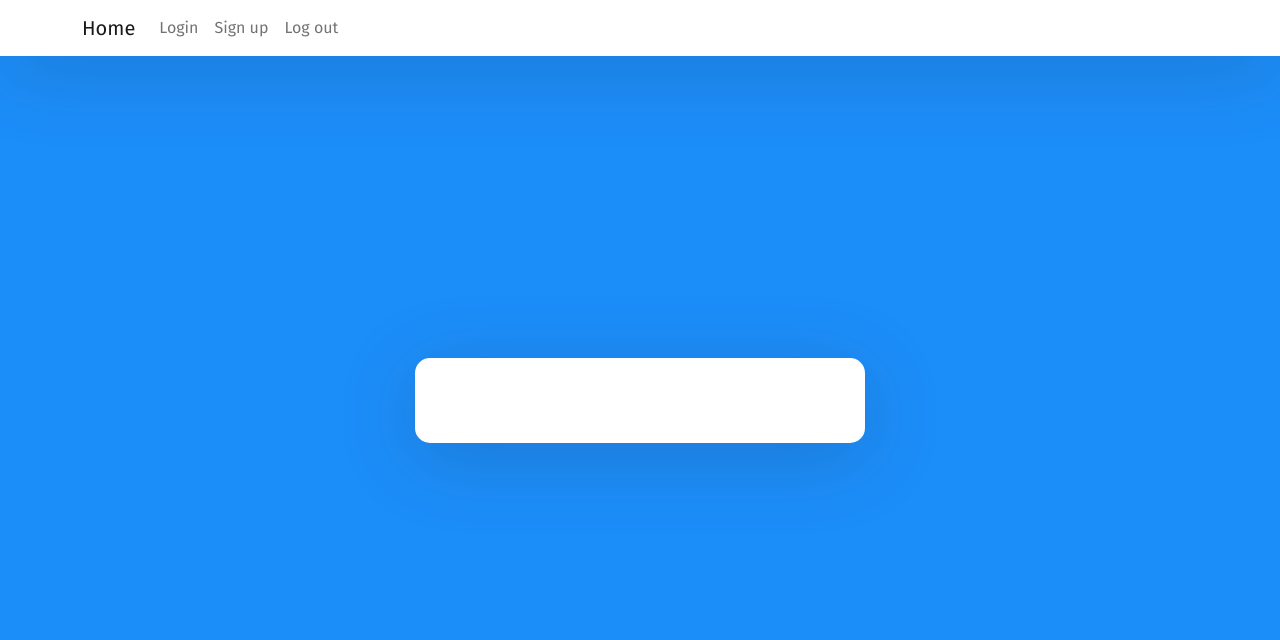
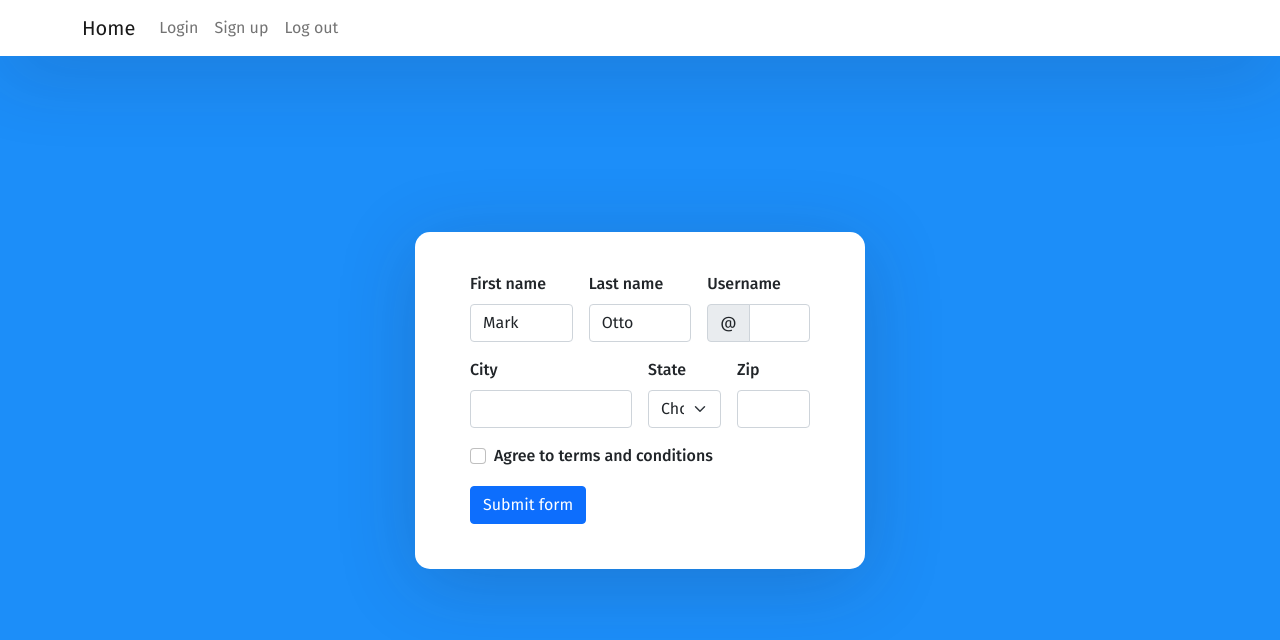
Before and after one commit to B-Tshehla/student-accomodation, a Vue app: page /profile in a window 1280 px wide. Shown: the top 640 px of the page. Built offline with nearby package versions, Linux system fonts and the light colour scheme.

Commit message:
v1.0.0.3

```diff
--- a/src/App.vue
+++ b/src/App.vue
@@ -1,12 +1,14 @@
 <template>
    <div id="app">
      <Nav/>
+
+
 
       <div class="auth-wrapper">
 
         <div class="auth-inner">
 
-          <router-view/>
+         <router-view/>
 
         </div>
 
--- a/src/components/Login.vue
+++ b/src/components/Login.vue
@@ -62,7 +62,7 @@
                     const errorCode = error.code;
                     const errorMessage = error.message;
 
-                    console.log(errorCode+"\t\t"+errorMessage);
+                    alert(errorCode+"\t\t"+errorMessage);
                 });
 
         }
--- a/src/components/Nav.vue
+++ b/src/components/Nav.vue
@@ -2,14 +2,14 @@
 
     <nav class="navbar navbar-expand navbar-light fixed-top">
       <div class="container">
-        <a href="#" class="navbar-brand">Home</a>
+        <a href="/" class="navbar-brand">Home</a>
         <div class="collapse navbar-collapse">
           <ul class="navbar-nav ml-auto">
             <li class="nav-item">
-              <a href="#" class="nav-link">Login </a>
+              <a href="/Login" class="nav-link">Login </a>
             </li>
                 <li class="nav-item">
-                  <a href="#" class="nav-link"> Sign up </a>
+                  <a href="/register" class="nav-link"> Sign up </a>
                 </li>
 
                 <li class="nav-item">
--- /dev/null
+++ b/src/components/Profile.vue
@@ -0,0 +1,72 @@
+<template>
+           <form class="row g-3 needs-validation" novalidate>
+  <div class="col-md-4">
+    <label for="validationCustom01" class="form-label">First name</label>
+    <input type="text" class="form-control" id="validationCustom01" value="Mark" required>
+    <div class="valid-feedback">
+      Looks good!
+    </div>
+  </div>
+  <div class="col-md-4">
+    <label for="validationCustom02" class="form-label">Last name</label>
+    <input type="text" class="form-control" id="validationCustom02" value="Otto" required>
+    <div class="valid-feedback">
+      Looks good!
+    </div>
+  </div>
+  <div class="col-md-4">
+    <label for="validationCustomUsername" class="form-label">Username</label>
+    <div class="input-group has-validation">
+      <span class="input-group-text" id="inputGroupPrepend">@</span>
+      <input type="text" class="form-control" id="validationCustomUsername" aria-describedby="inputGroupPrepend" required>
+      <div class="invalid-feedback">
+        Please choose a username.
+      </div>
+    </div>
+  </div>
+  <div class="col-md-6">
+    <label for="validationCustom03" class="form-label">City</label>
+    <input type="text" class="form-control" id="validationCustom03" required>
+    <div class="invalid-feedback">
+      Please provide a valid city.
+    </div>
+  </div>
+  <div class="col-md-3">
+    <label for="validationCustom04" class="form-label">State</label>
+    <select class="form-select" id="validationCustom04" required>
+      <option selected disabled value="">Choose...</option>
+      <option>...</option>
+    </select>
+    <div class="invalid-feedback">
+      Please select a valid state.
+    </div>
+  </div>
+  <div class="col-md-3">
+    <label for="validationCustom05" class="form-label">Zip</label>
+    <input type="text" class="form-control" id="validationCustom05" required>
+    <div class="invalid-feedback">
+      Please provide a valid zip.
+    </div>
+  </div>
+  <div class="col-12">
+    <div class="form-check">
+      <input class="form-check-input" type="checkbox" value="" id="invalidCheck" required>
+      <label class="form-check-label" for="invalidCheck">
+        Agree to terms and conditions
+      </label>
+      <div class="invalid-feedback">
+        You must agree before submitting.
+      </div>
+    </div>
+  </div>
+  <div class="col-12">
+    <button class="btn btn-primary" type="submit">Submit form</button>
+  </div>
+</form>
+</template>
+
+<script>
+export default {
+    name:'Profile'
+}
+</script>
--- a/src/components/Register.vue
+++ b/src/components/Register.vue
@@ -25,6 +25,8 @@
         <button class="btn btn-primary btn-block">
             Sign Up
         </button>
+
+
 
     </form>
 
--- a/src/router.js
+++ b/src/router.js
@@ -3,6 +3,7 @@
 import Home from './components/Home.vue'
 import Login from './components/Login.vue'
 import Register from './components/Register.vue'
+import Profile from './components/Profile.vue'
 
 Vue.use(Router)
 
@@ -11,7 +12,8 @@
     routes: [
         {path:'/',component:Home},
         {path:'/login',component:Login},
-        {path:'/register', component:Register}
+        {path:'/register', component:Register},
+        {path:'/profile',component:Profile}
     ]
 
 })
```
Also changed, not shown: 1 other file (tests, documents, lock files or other folders).
